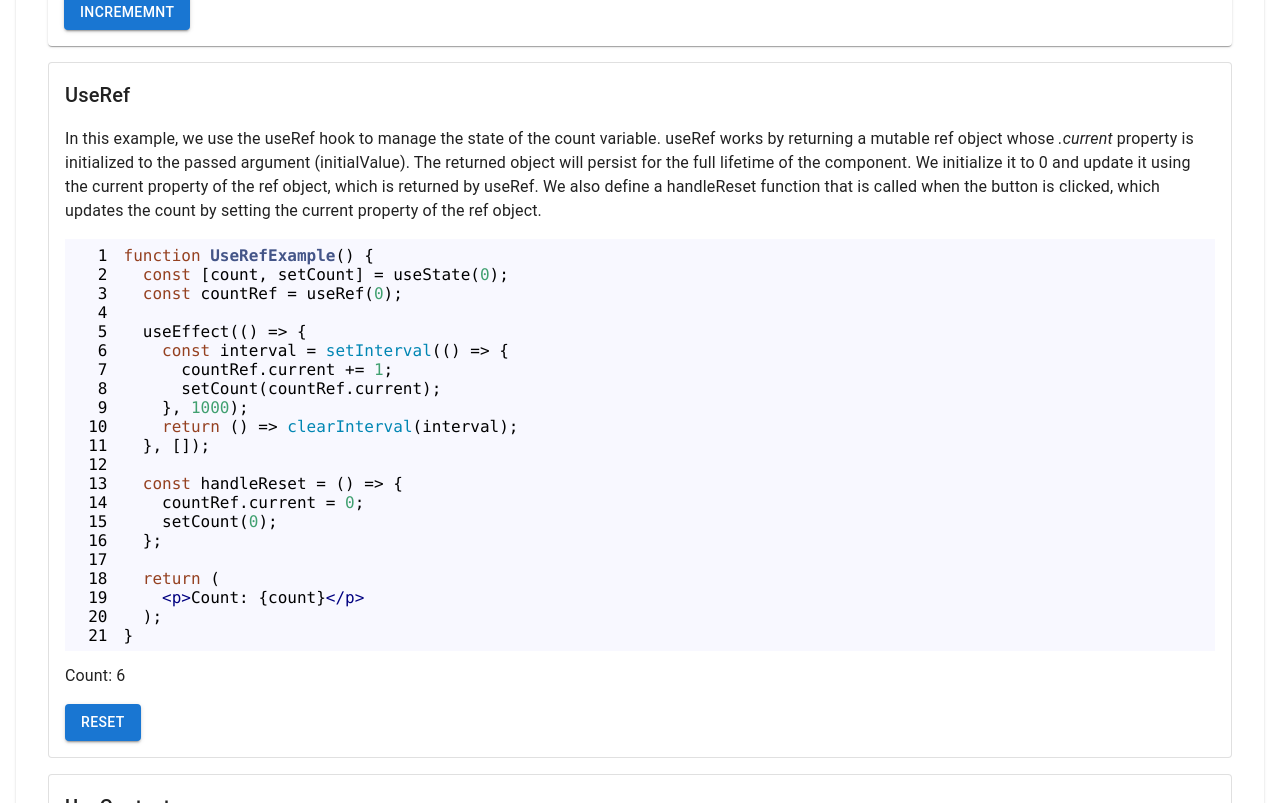
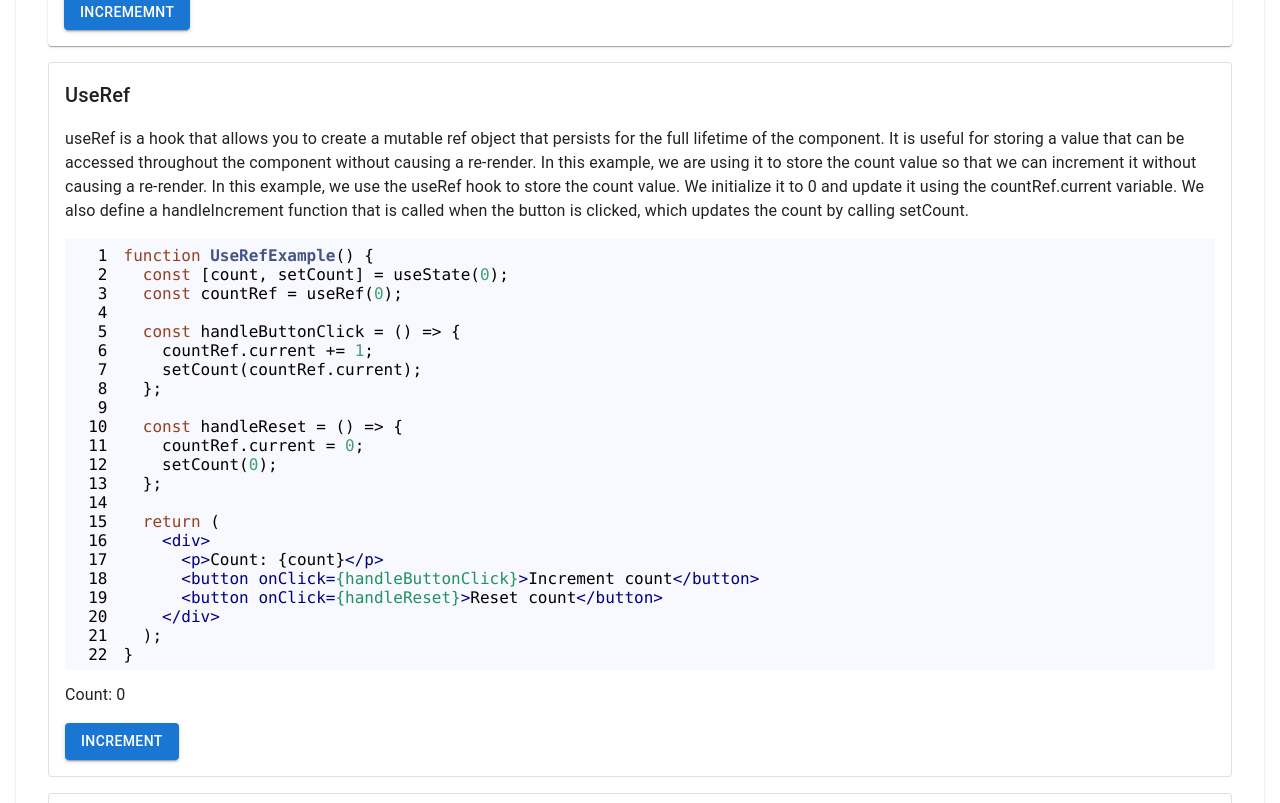
Before and after one commit to papercircuit/increment-counter-using-react-hooks, a React (Create React App) app: page / in a window 1280 px wide. Shown: the part 1637-2440 px from the top of the page. Built offline with nearby package versions, Linux system fonts and the light colour scheme.

Commit message:
useRef updated to use Increment button

```diff
--- a/src/examples/UseRef.js
+++ b/src/examples/UseRef.js
@@ -9,13 +9,10 @@ const code = `function UseRefExample() {
   const [count, setCount] = useState(0);
   const countRef = useRef(0);
 
-  useEffect(() => {
-    const interval = setInterval(() => {
-      countRef.current += 1;
-      setCount(countRef.current);
-    }, 1000);
-    return () => clearInterval(interval);
-  }, []);
+  const handleButtonClick = () => {
+    countRef.current += 1;
+    setCount(countRef.current);
+  };
 
   const handleReset = () => {
     countRef.current = 0;
@@ -23,7 +20,11 @@ const code = `function UseRefExample() {
   };
 
   return (
-    <p>Count: {count}</p>
+    <div>
+      <p>Count: {count}</p>
+      <button onClick={handleButtonClick}>Increment count</button>
+      <button onClick={handleReset}>Reset count</button>
+    </div>
   );
 }`
 
@@ -32,18 +33,11 @@ function UseRefExample() {
   const [count, setCount] = useState(0);
   const countRef = useRef(0);
 
-  useEffect(() => {
-    const interval = setInterval(() => {
-      countRef.current += 1;
-      setCount(countRef.current);
-    }, 1000);
-    return () => clearInterval(interval);
-  }, []);
+ const handleIncrement = () => {
+    countRef.current += 1;
+    setCount(countRef.current);
+  };
 
-  const handleReset = () => {
-    countRef.current = 0;
-    setCount(0);
-  };
 
   return (
     <Card variant="outlined"
@@ -64,8 +58,8 @@ function UseRefExample() {
         }}
 
         variant="body1">
-        In this example, we use the useRef hook to manage the state of the count variable. useRef works by returning a mutable ref object whose <em>.current </em>property is initialized to the passed argument (initialValue). The returned object will persist for the full lifetime of the component.
-        We initialize it to 0 and update it using the current property of the ref object, which is returned by useRef. We also define a handleReset function that is called when the button is clicked, which updates the count by setting the current property of the ref object.
+        useRef is a hook that allows you to create a mutable ref object that persists for the full lifetime of the component. It is useful for storing a value that can be accessed throughout the component without causing a re-render. In this example, we are using it to store the count value so that we can increment it without causing a re-render.
+        In this example, we use the useRef hook to store the count value. We initialize it to 0 and update it using the countRef.current variable. We also define a handleIncrement function that is called when the button is clicked, which updates the count by calling setCount.
       </Typography>
       <SyntaxHighlighter language="javascript" style={docco} children={code} showLineNumbers={true} wrapLines={true}>
       </SyntaxHighlighter>
@@ -74,7 +68,7 @@ function UseRefExample() {
           mb: 2,
         }}
       >Count: {count}</Typography>
-      <Button variant="contained" color="primary" onClick={handleReset}>Reset</Button>
+      <Button variant="contained" color="primary" onClick={handleIncrement}>Increment</Button>
     </Card>
   );
 }
```
